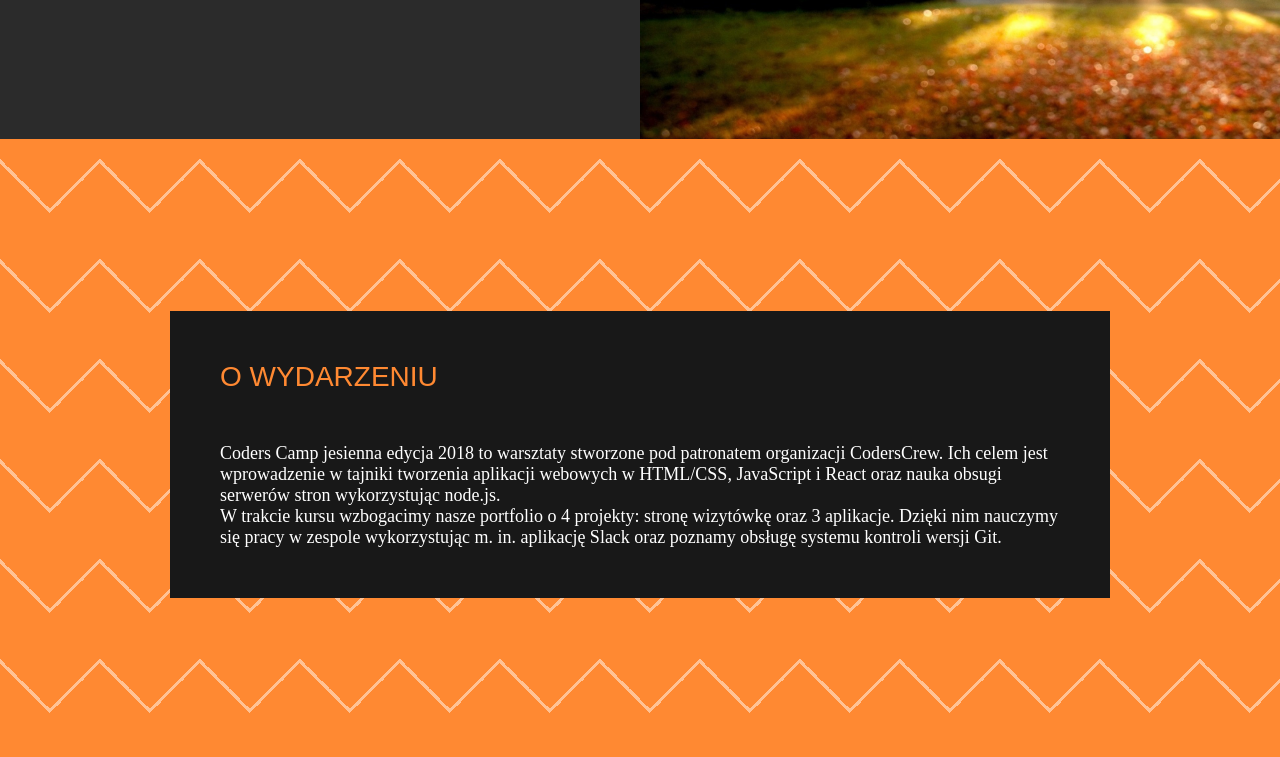
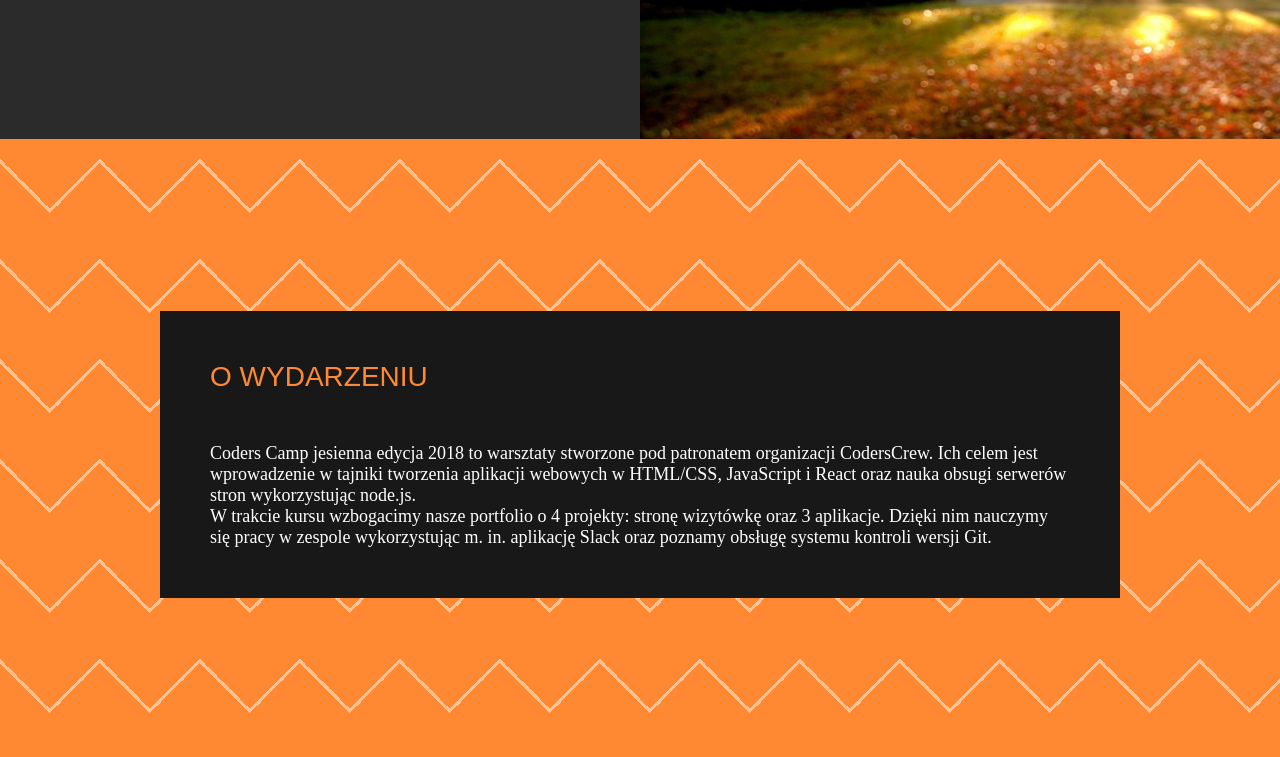
Before and after one commit to BlonskiP/CodersCamp1st, a plain HTML site: page index.html in a window 1280 px wide. Shown: the part 421-1178 px from the top of the page. Drawn offline with Linux system fonts and the light colour scheme; some packages are replaced by stand-ins of ours.

Commit message:
Update style.css

```diff
--- a/style.css
+++ b/style.css
@@ -118,7 +118,7 @@
 .eventContainer-event {
 	background-color: #181818;
     /*height: 340px;  wylewa sie!*/
-	width:940px;
+	width: 75%;
 }
 
 .eventContainer-event-title {
```
